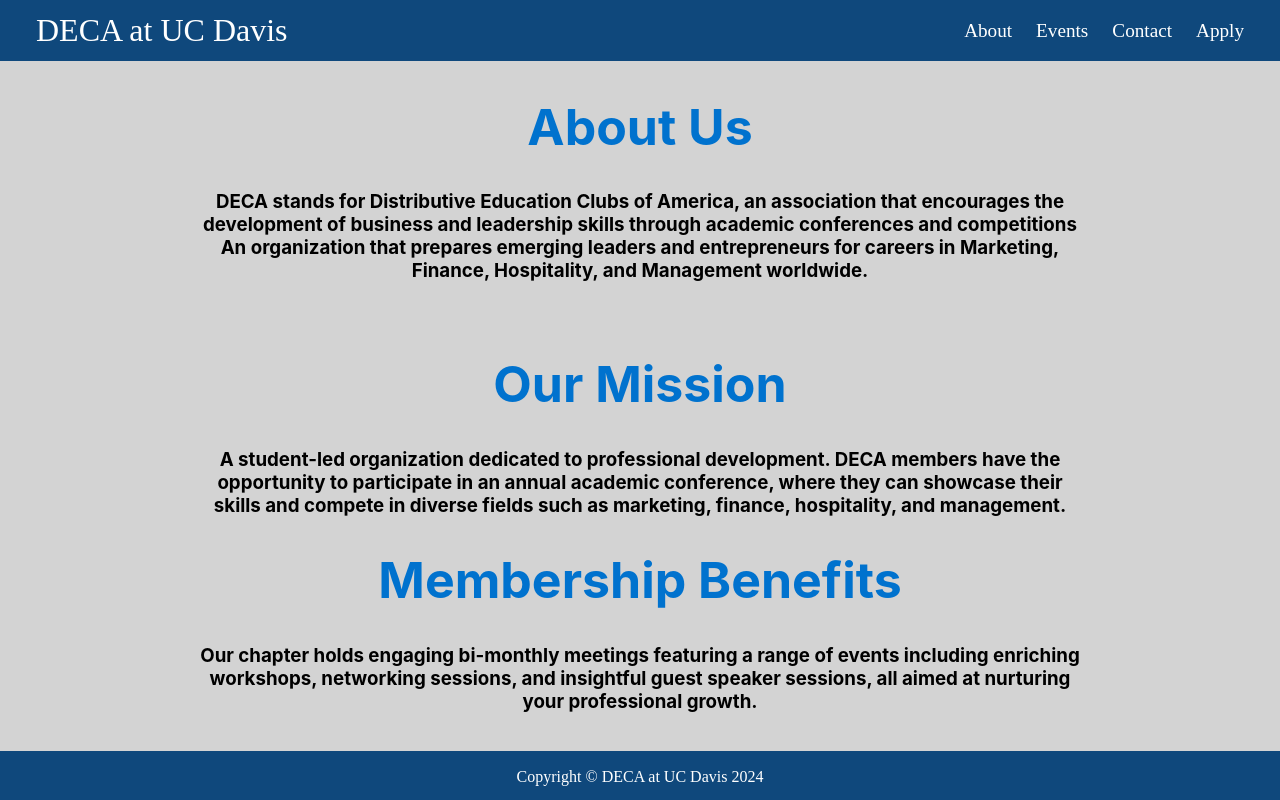
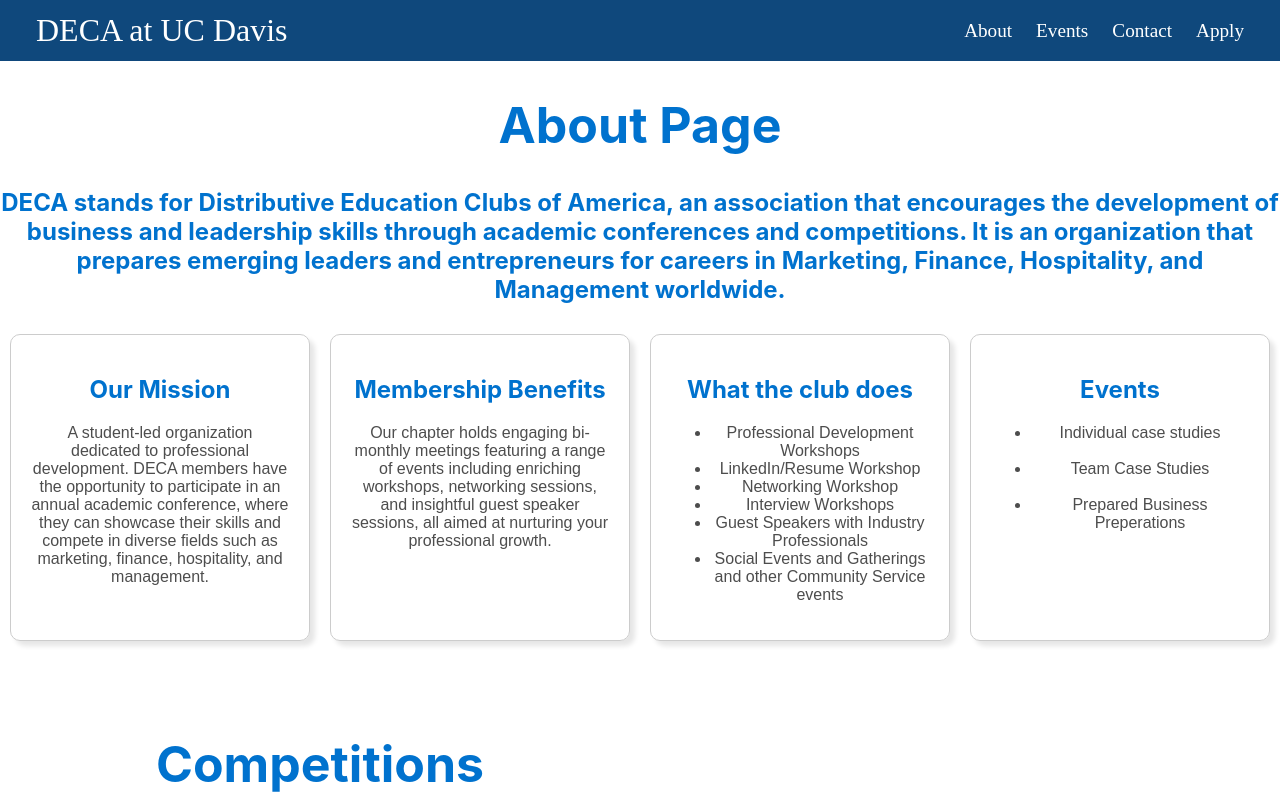
Before and after one commit to Harsh-Karia/DECA-information-website, a React (Create React App) app in the folder deca_website/: page /about in a window 1280 px wide. Shown: the top 800 px of the page. Built offline with nearby package versions, Linux system fonts and the light colour scheme.

Commit message:
About page fully updated, need images to add

```diff
--- a/deca_website/package.json
+++ b/deca_website/package.json
@@ -8,7 +8,7 @@
     "@testing-library/user-event": "^13.5.0",
     "bootstrap": "^5.3.3",
     "react": "^18.2.0",
-    "react-bootstrap": "^2.10.1",
+    "react-bootstrap": "^2.10.2",
     "react-dom": "^18.2.0",
     "react-router-dom": "^6.22.2",
     "react-scripts": "5.0.1",
--- a/deca_website/src/Pages/About.js
+++ b/deca_website/src/Pages/About.js
@@ -1,31 +1,66 @@
 import React from "react";
+
+import { Row, Card, Container, } from "react-bootstrap";
+import {Button} from "react-bootstrap";
 import '../Styles/Pages.css';
 
 export default function About(){
 	return(
-		<div style={{paddingTop: '10px}'}}>
-			<div style={{backgroundColor: 'lightGrey', paddingLeft: '200px',paddingRight: '200px', paddingTop: '2px', paddingBottom: '20px'}}>
-				<div style={{ padding: '0px'}}>
-					<h1>About Us</h1>
-					<h3>DECA stands for Distributive Education Clubs of America, an association that encourages the development of business and leadership skills through academic conferences and competitions
-					An organization that prepares emerging leaders and entrepreneurs for careers in Marketing, Finance, Hospitality, and Management worldwide.
-					</h3>
+		<div className="aboutpage">
+			<Container>
+				<h1>About Page</h1>
+				<h2>DECA stands for Distributive Education Clubs of America, an association that encourages the development of business and leadership skills through academic conferences and competitions.
+			It is an organization that prepares emerging leaders and entrepreneurs for careers in Marketing, Finance, Hospitality, and Management worldwide.
+				</h2>
+			</Container>
+			<Container>
+				<div className="box">
+					<div className="card">
+						<h2 classname="normal">Our Mission</h2>
+
+						<p className="card-text">A student-led organization dedicated to professional development. DECA members have the opportunity to participate in an annual academic conference, where they can showcase their skills and compete in diverse fields such as marketing, finance, hospitality, and management.</p>
+					</div>
+
+					<div className="card">
+						<h2 classname="normal">Membership Benefits</h2>
+
+						<p className="card-text">Our chapter holds engaging bi-monthly meetings featuring a range of events including enriching workshops, networking sessions, and insightful guest speaker sessions, all aimed at nurturing your professional growth.</p>
+					</div>
+					<div className="card">
+						<h2 classname="normal">What the club does</h2>
+
+						<ul className="card-text">
+							<li>Professional Development Workshops</li>
+							<li>LinkedIn/Resume Workshop</li>
+							<li>Networking Workshop</li>
+							<li>Interview Workshops</li>
+							<li>Guest Speakers with Industry Professionals</li>
+							<li>Social Events and Gatherings and other Community Service events</li>
+						</ul>
+					</div>
+					<div className="card">
+						<h2 classname="normal">Events</h2>
+
+						<ul className="card-text">
+
+							<li>Individual case studies</li>
+							<br/>
+							<li>Team Case Studies</li>
+							<br/>
+							<li>Prepared Business Preperations</li>
+							<br/>
+						</ul>
+					</div>
+				</div>
+
+				<div className="competition">
+					<h1>Competitions</h1>
 					<br/>
-				</div>
-				<div>
-					<h1>Our Mission</h1>
-					<h3>A student-led organization dedicated to professional development. DECA members have the opportunity to participate in an annual academic conference, where they can showcase their skills and compete in diverse fields such as marketing, finance, hospitality, and management. </h3>
-
-				</div>
-				<div>
-					<h1>Membership Benefits</h1>
-					<h3>Our chapter holds engaging bi-monthly meetings featuring a range of events including enriching workshops, networking sessions, and insightful guest speaker sessions, all aimed at nurturing your professional growth.</h3>
-
+					<h3 className="comptext">Competitions are the main event of the DECA experience, offering a platform to showcase skills and network. DECA organizes competitive events across four distinct career clusters: business management and administration, finance, hospitality and tourism, marketing, and additionally also in entrepreneurship and personal financial literacy. There are various different even types such as role-play and case study events, and prepared events. However, this year we will not be competing, as the dates for ICDC coincides with Picnic Day. Additionally, the event's location in Austin, TX, poses logistical challenges, as it requires quite a lot of funds for travel and accommodation. As we are still a relatively new club, we have decided not to compete this year especially as we are still in the process of accumulating funds to be able to cover the majority of member’s expenses. We are still hoping to provide a valuable experience mimicking the benefits of ICDC. </h3>
 				</div>
 
 
-			</div>
-
+			</Container>
 		</div>
 
 	)
--- a/deca_website/src/Pages/Home.js
+++ b/deca_website/src/Pages/Home.js
@@ -29,13 +29,13 @@
 					<img src={deca_table} alt="deca_table" width='300px'/>
 					<p>about</p>
 					<Link to="/about">
-                            <button>Learn More</button>
+                            <button class = "rbutton">Learn More</button>
                     </Link>
 					<div style={{padding:'20px'}}></div>
 					<img src={club_meeting} alt="club_meeting" width='300px'/>
 					<p>contact</p>
 					<Link to="/contact">
-                            <button>Contact Us</button>
+                            <button class = "rbutton">Contact Us</button>
                     </Link>
 				</div>
 
@@ -43,17 +43,17 @@
 					<img src={cookie_deco} alt="cookie_deco" width='300px'/>
 					<p>events</p>
 					<Link to="/events">
-                            <button>Explore Opportunities</button>
+                            <button class = "rbutton">Explore Opportunities</button>
                     </Link>
 					<div style={{padding:'20px'}}></div>
 					<img src={pizza_social} alt="pizza_social" width='300px'/>
 					<p>apply</p>
 					<Link to="/apply">
-                            <button>Join Us!</button>
+                            <button class = "rbutton">Join Us!</button>
                     </Link>
 				</div>
 			</div>
-			<div style={{ display: 'flex', justifyContent: 'center' }}>
+			<div style={{ display: 'flex', justifyContent: 'center',}}>
 				<InstagramEmbed url="https://www.instagram.com/p/CzCHMOXPCoX/?img_index=1" width={328} />
 				<InstagramEmbed url="https://www.instagram.com/p/CoJWHTZLQfg/" width={328} />
 
--- a/deca_website/src/Styles/Pages.css
+++ b/deca_website/src/Styles/Pages.css
@@ -1,7 +1,47 @@
+.competition{
+    width: 50%;
+
+
+    align-items: flex-start;
+    padding: 50px;
+}
+
+.card{
+    border: 1px solid hsl(0, 0%, 80%);
+    border-radius: 10px;
+    box-shadow: 5px 5px 5px hsla(0, 0%, 0%, 0.1);
+    padding: 20px;
+    margin: 10px;
+    text-align: center;
+    max-width: 300px;
+    justify-content: center;
+    align-items: center;
+}
+.card .card-image{
+    max-width: 60%;
+    height: auto;
+    border-radius: 50%;
+    margin-bottom: 10px;
+    margin-right: 20px;
+}
+.card .card-title{
+    font-family: Arial, sans-serif;
+    margin: 0;
+    color: hsl(0, 0%, 20%);
+}
+.card .card-text{
+    font-family: Arial, sans-serif;
+    color: hsl(0, 0%, 30%);
+
+
+}
+
 body {
     background-color: white;
     width: 100%;
 }
+
+
 
 .blue {
     color: #0072ce;
@@ -28,6 +68,15 @@
     font-family:'Source Sans Pro', sans-serif;
 }
 
+
+
+.card-container {
+  display: flex;
+  justify-content: space-between; /* Adjust spacing between cards */
+}
+
+
+
 h1{
     color: #0072ce;
     /* font-family: 'Gotham Bold', sans-serif; */
@@ -35,9 +84,12 @@
     font-size: 50px;
 }
 
+
+
 h2 {
     color: #0072ce;
 }
+
 
 .box {
     display: inline-flex;
@@ -85,3 +137,15 @@
         padding:50px;
     }
 }
+
+.rbutton {
+    background-color: #0072ce; /* Green */
+    border: none;
+    color: white;
+    padding: 15px 32px;
+    text-align: center;
+    text-decoration: none;
+    display: inline-block;
+    font-size: 16px;
+    border-radius: 12px;
+  }
```
Also changed, not shown: deca_website/src/Styles/nav.css (line endings or trailing spaces), 1 other file (tests, documents, lock files or other folders).
